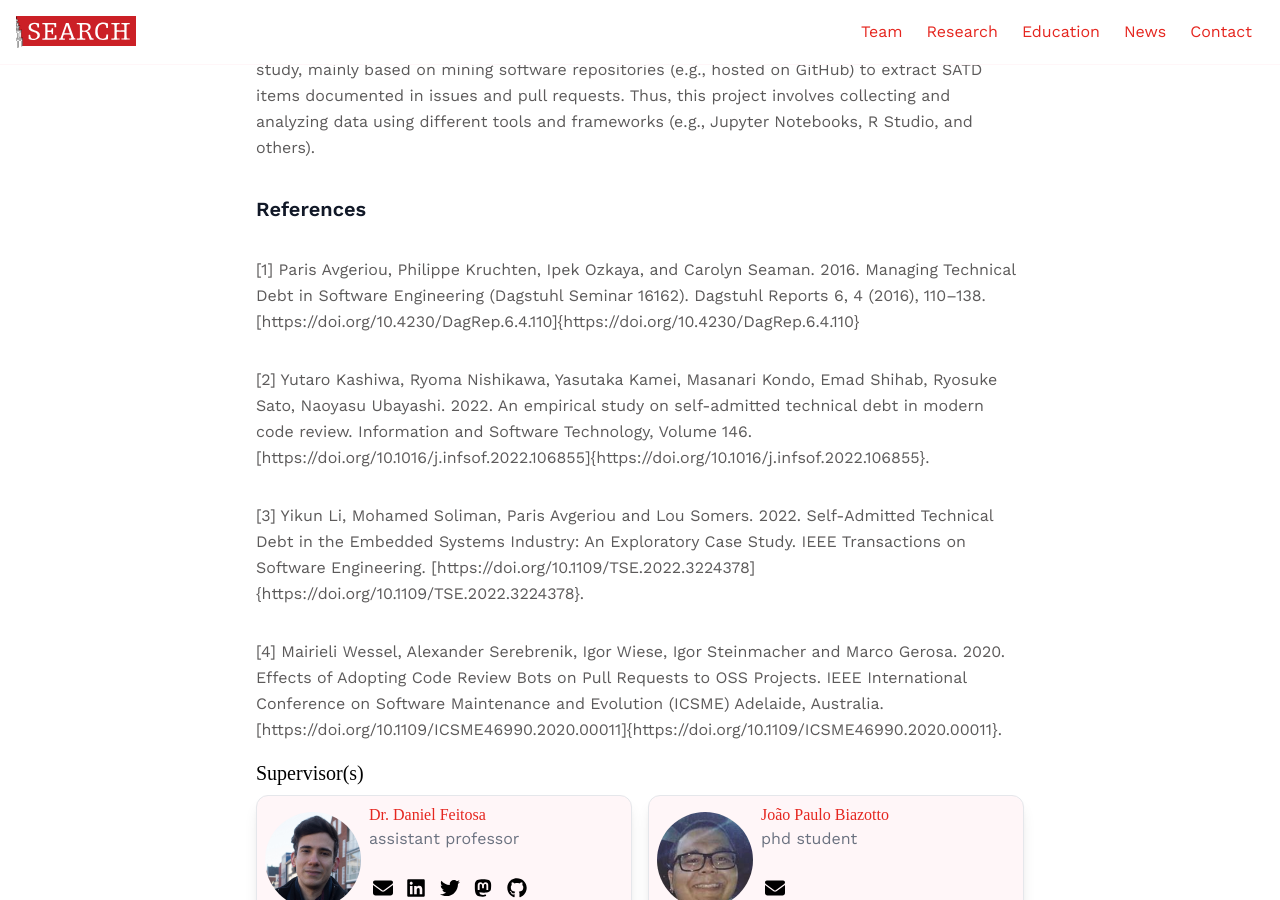
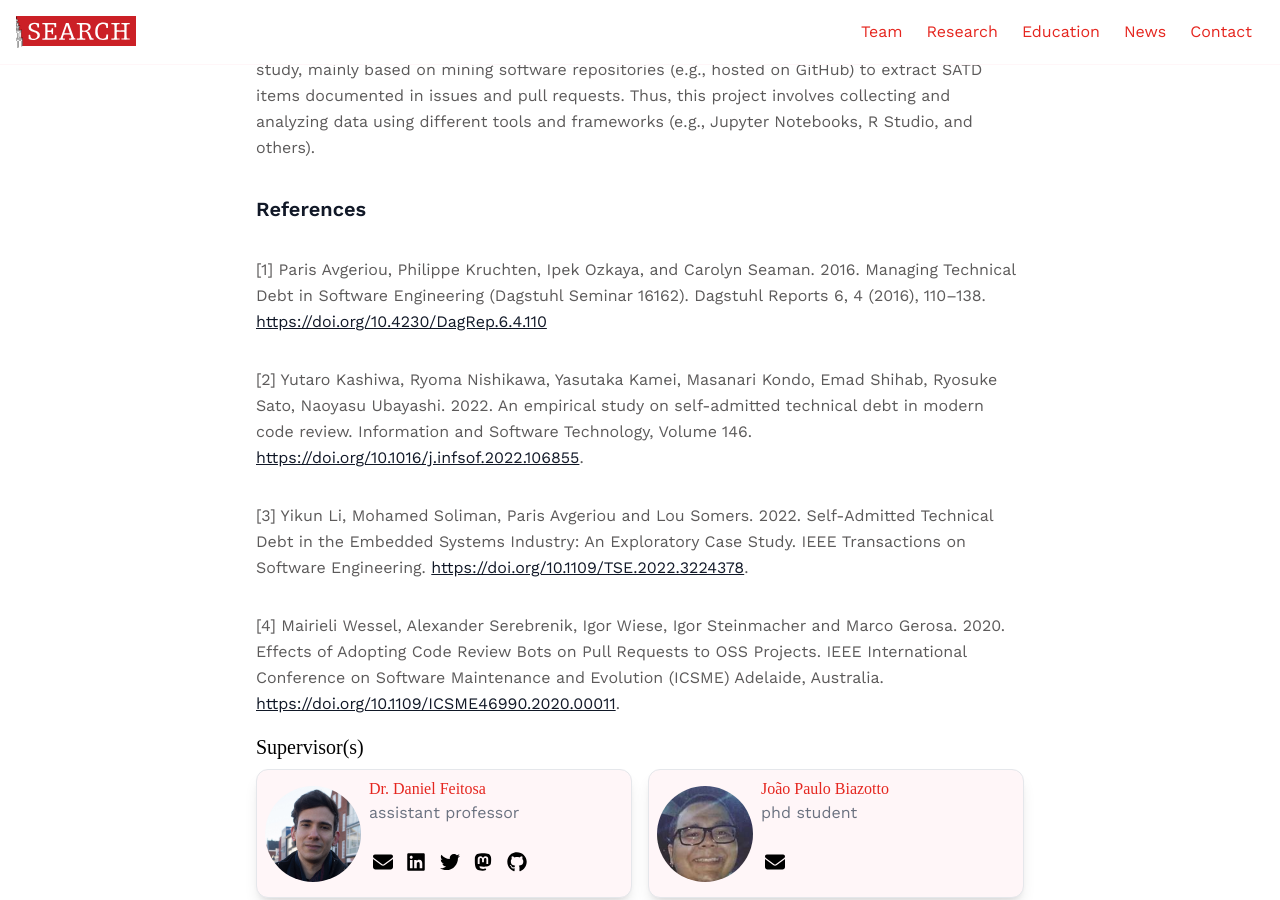
Before and after one commit to search-rug/search-rug.github.io, a Jekyll site: the page built from _sprojects/feitosa-4.md, in a window 1280 px wide and 900 px high, scrolled down 485 px. Built offline with Jekyll 4.4.1, drawn with Linux system fonts in a browser that asks for light colours; nearby versions of some CDN libraries; some web fonts are replaced.

```diff
--- a/_sprojects/feitosa-4.md
+++ b/_sprojects/feitosa-4.md
@@ -28,10 +28,10 @@
 
 ### References
 
-[1] Paris Avgeriou, Philippe Kruchten, Ipek Ozkaya, and Carolyn Seaman. 2016. Managing Technical Debt in Software Engineering (Dagstuhl Seminar 16162). Dagstuhl Reports 6, 4 (2016), 110–138. [https://doi.org/10.4230/DagRep.6.4.110]{https://doi.org/10.4230/DagRep.6.4.110}
+[1] Paris Avgeriou, Philippe Kruchten, Ipek Ozkaya, and Carolyn Seaman. 2016. Managing Technical Debt in Software Engineering (Dagstuhl Seminar 16162). Dagstuhl Reports 6, 4 (2016), 110–138. [https://doi.org/10.4230/DagRep.6.4.110](https://doi.org/10.4230/DagRep.6.4.110)
 
-[2] Yutaro Kashiwa, Ryoma Nishikawa, Yasutaka Kamei, Masanari Kondo, Emad Shihab, Ryosuke Sato, Naoyasu Ubayashi. 2022. An empirical study on self-admitted technical debt in modern code review. Information and Software Technology, Volume 146.  [https://doi.org/10.1016/j.infsof.2022.106855]{https://doi.org/10.1016/j.infsof.2022.106855}.
+[2] Yutaro Kashiwa, Ryoma Nishikawa, Yasutaka Kamei, Masanari Kondo, Emad Shihab, Ryosuke Sato, Naoyasu Ubayashi. 2022. An empirical study on self-admitted technical debt in modern code review. Information and Software Technology, Volume 146.  [https://doi.org/10.1016/j.infsof.2022.106855](https://doi.org/10.1016/j.infsof.2022.106855).
 
-[3] Yikun Li, Mohamed Soliman, Paris Avgeriou and Lou Somers. 2022. Self-Admitted Technical Debt in the Embedded Systems Industry: An Exploratory Case Study. IEEE Transactions on Software Engineering. [https://doi.org/10.1109/TSE.2022.3224378]{https://doi.org/10.1109/TSE.2022.3224378}.
+[3] Yikun Li, Mohamed Soliman, Paris Avgeriou and Lou Somers. 2022. Self-Admitted Technical Debt in the Embedded Systems Industry: An Exploratory Case Study. IEEE Transactions on Software Engineering. [https://doi.org/10.1109/TSE.2022.3224378](https://doi.org/10.1109/TSE.2022.3224378).
 
-[4] Mairieli Wessel, Alexander Serebrenik, Igor Wiese, Igor Steinmacher and Marco Gerosa. 2020. Effects of Adopting Code Review Bots on Pull Requests to OSS Projects. IEEE International Conference on Software Maintenance and Evolution (ICSME) Adelaide, Australia. [https://doi.org/10.1109/ICSME46990.2020.00011]{https://doi.org/10.1109/ICSME46990.2020.00011}.
+[4] Mairieli Wessel, Alexander Serebrenik, Igor Wiese, Igor Steinmacher and Marco Gerosa. 2020. Effects of Adopting Code Review Bots on Pull Requests to OSS Projects. IEEE International Conference on Software Maintenance and Evolution (ICSME) Adelaide, Australia. [https://doi.org/10.1109/ICSME46990.2020.00011](https://doi.org/10.1109/ICSME46990.2020.00011).
```
